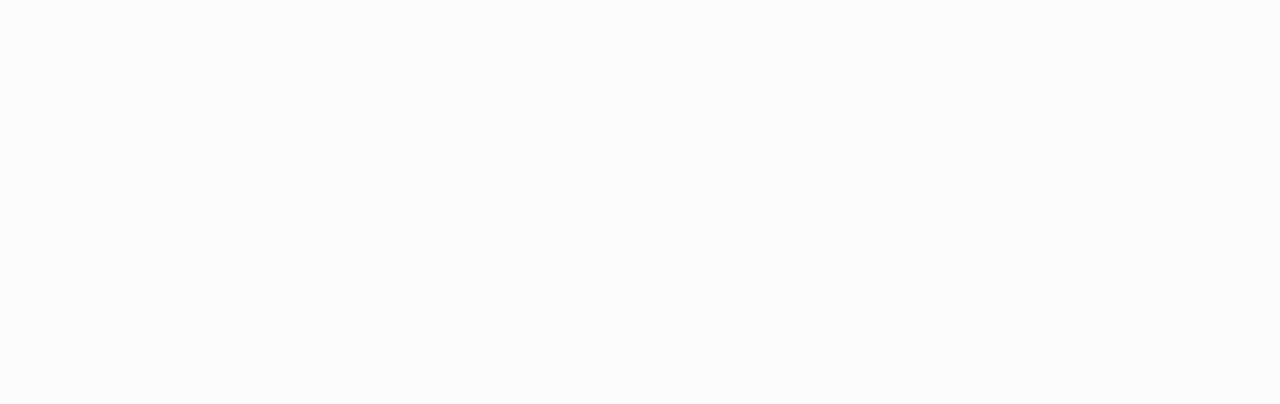
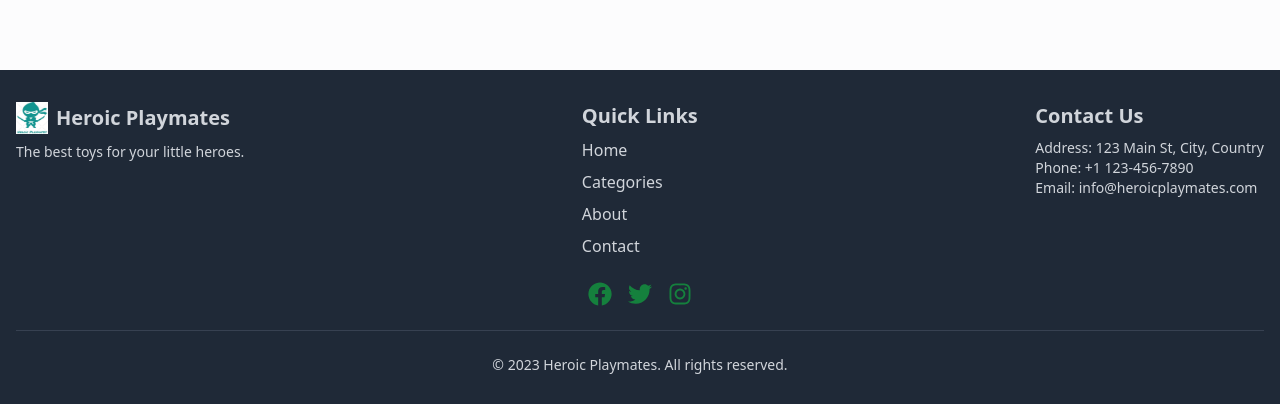
Before and after one commit to fazlerabbyrifat/heroic-playmates-client, a React (Vite) app: page / in a window 1280 px wide. Shown: the part 1743-2147 px from the top of the page. Before the commit the page ends 1813 px from the top, so only its background shows below. Built offline with nearby package versions, Linux system fonts and the light colour scheme; no server answers.

Commit message:
footer added

```diff
--- a/package.json
+++ b/package.json
@@ -16,6 +16,7 @@
     "match-sorter": "^6.3.1",
     "react": "^18.2.0",
     "react-dom": "^18.2.0",
+    "react-icons": "^4.8.0",
     "react-rating-stars-component": "^2.2.0",
     "react-router-dom": "^6.11.2",
     "react-spring": "^9.7.1",
--- a/src/layout/Main.jsx
+++ b/src/layout/Main.jsx
@@ -1,12 +1,14 @@
 import React from 'react';
 import { Outlet } from 'react-router-dom';
 import Navbar from '../pages/Shared/Navbar';
+import Footer from '../pages/Shared/Footer';
 
 const Main = () => {
     return (
-        <div className='max-w-7xl mx-auto'>
+        <div className=' mx-auto'>
             <Navbar></Navbar>
             <Outlet></Outlet>
+            <Footer></Footer>
         </div>
     );
 };
--- a/src/pages/Shared/Footer.jsx
+++ b/src/pages/Shared/Footer.jsx
@@ -1,50 +1,71 @@
-// import React from "react";
-// import { Link } from "react-router-dom";
+import React from "react";
+import { Link } from "react-router-dom";
+import logo from "../../assets/logo.jpg";
+import { FaFacebook, FaInstagram, FaTwitter } from "react-icons/fa";
 
-// const Footer = () => {
-//   return (
-//     <footer className="bg-gray-800 text-gray-300 py-8">
-//       <div className="container mx-auto px-4">
-//         <div className="flex flex-col lg:flex-row justify-between">
-//           <div className="flex flex-col mb-4 lg:mb-0">
-//             <div className="flex items-center mb-2">
-//               <img src={logo} alt="Company Logo" className="h-8 w-8 mr-2" />
-//               <h3 className="text-xl font-semibold">Heroic Playmates</h3>
-//             </div>
-//             <p className="text-sm">The best toys for your little heroes.</p>
-//           </div>
-//           <div className="flex flex-col mb-4 lg:mb-0">
-//             <h3 className="text-xl font-semibold mb-2">Quick Links</h3>
-//             <ul className="space-y-2">
-//               <li>
-//                 <Link to="/">Home</Link>
-//               </li>
-//               <li>
-//                 <Link to="/categories">Categories</Link>
-//               </li>
-//               <li>
-//                 <Link to="/about">About</Link>
-//               </li>
-//               <li>
-//                 <Link to="/contact">Contact</Link>
-//               </li>
-//             </ul>
-//           </div>
-//           <div className="flex flex-col">
-//             <h3 className="text-xl font-semibold mb-2">Contact Us</h3>
-//             <p className="text-sm">Address: 123 Main St, City, Country</p>
-//             <p className="text-sm">Phone: +1 123-456-7890</p>
-//             <p className="text-sm">Email: info@heroicplaymates.com</p>
-//           </div>
-//         </div>
-//         <hr className="my-6 border-gray-700" />
-//         <p className="text-center text-sm">
-//           &copy; {new Date().getFullYear()} Heroic Playmates. All rights
-//           reserved.
-//         </p>
-//       </div>
-//     </footer>
-//   );
-// };
+const Footer = () => {
+  return (
+    <footer className="bg-gray-800 text-gray-300 py-8">
+      <div className="container max-w-7xl mx-auto px-4">
+        <div className="flex flex-col lg:flex-row justify-between">
+          <div className="flex flex-col mb-4 lg:mb-0">
+            <div className="flex items-center mb-2">
+              <img src={logo} alt="Company Logo" className="h-8 w-8 mr-2" />
+              <h3 className="text-xl font-semibold">Heroic Playmates</h3>
+            </div>
+            <p className="text-sm">The best toys for your little heroes.</p>
+          </div>
+          <div className="flex flex-col mb-4 lg:mb-0">
+            <h3 className="text-xl font-semibold mb-2">Quick Links</h3>
+            <ul className="space-y-2">
+              <li>
+                <Link to="/">Home</Link>
+              </li>
+              <li>
+                <Link to="/categories">Categories</Link>
+              </li>
+              <li>
+                <Link to="/about">About</Link>
+              </li>
+              <li>
+                <Link to="/contact">Contact</Link>
+              </li>
+            </ul>
+          </div>
+          <div className="flex flex-col">
+            <h3 className="text-xl font-semibold mb-2">Contact Us</h3>
+            <p className="text-sm">Address: 123 Main St, City, Country</p>
+            <p className="text-sm">Phone: +1 123-456-7890</p>
+            <p className="text-sm">Email: info@heroicplaymates.com</p>
+          </div>
+        </div>
+        <div className="flex justify-center mt-6">
+          <ul className="flex space-x-4 text-2xl text-green-700">
+            <li>
+              <Link>
+                <FaFacebook></FaFacebook>
+              </Link>
+            </li>
+            <li>
+              <Link>
+                <FaTwitter></FaTwitter>
+              </Link>
+            </li>
+            <li>
+              <Link>
+                <FaInstagram></FaInstagram>
+              </Link>
+            </li>
+          </ul>
+        </div>
+        <hr className="my-6 border-gray-700" />
+        <p className="text-center text-sm">
+          &copy; {new Date().getFullYear()} Heroic Playmates. All rights
+          reserved.
+        </p>
+      </div>
+    </footer>
+  );
+};
 
-// export default Footer;
+export default Footer;
```
Also changed, not shown: 1 other file (tests, documents, lock files or other folders).
